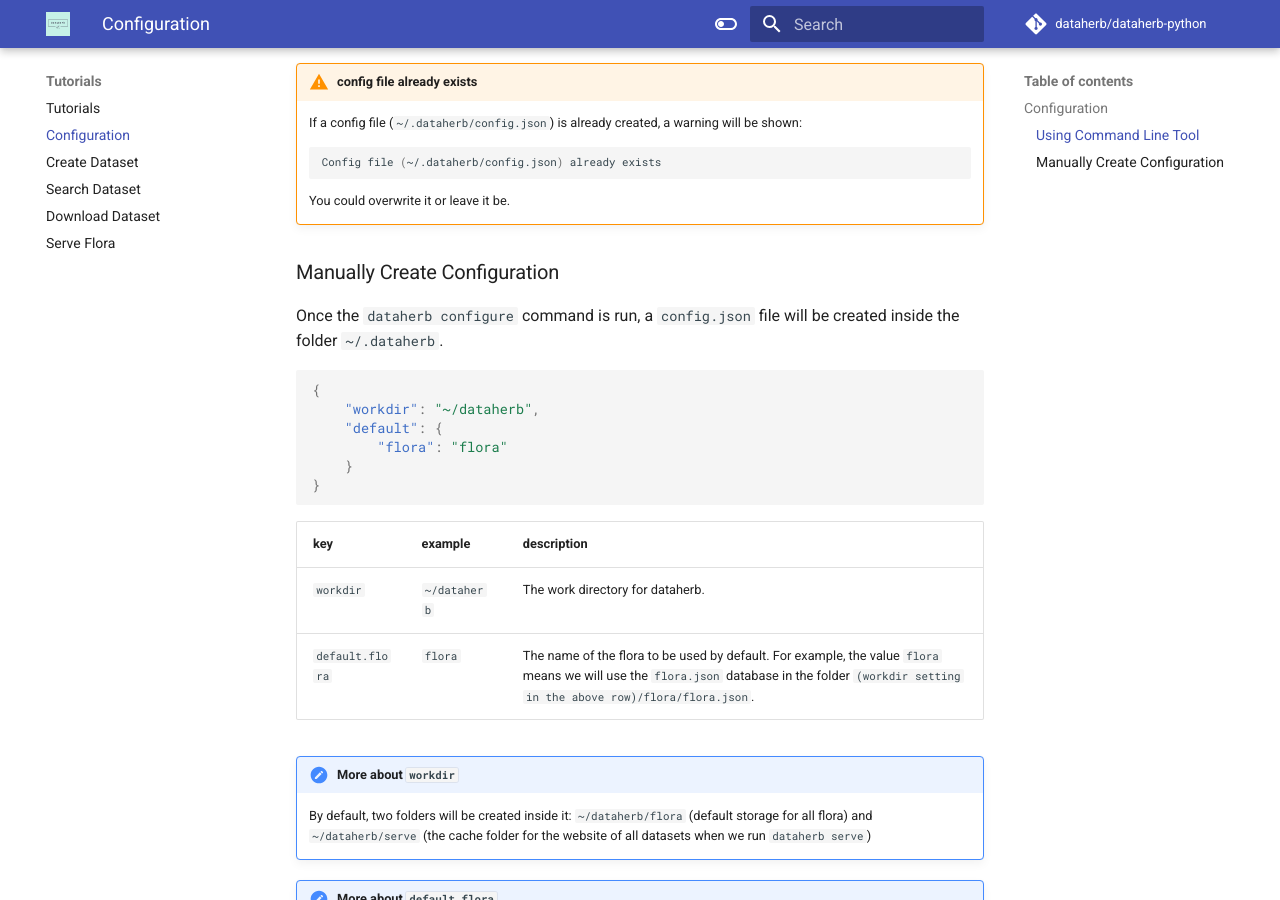
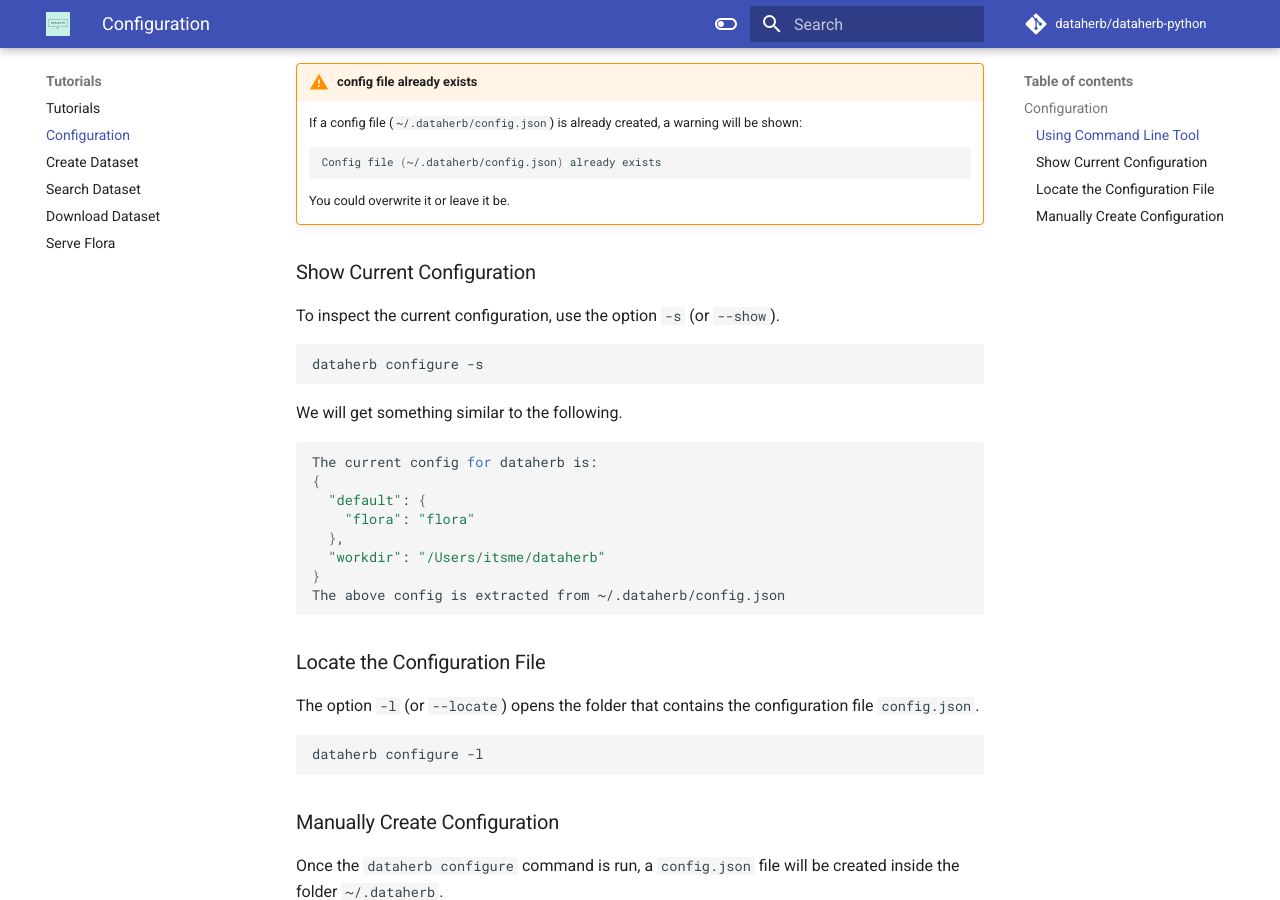
Before and after one commit to DataHerb/dataherb-python, an MkDocs documentation site: the page built from docs/tutorials/configuration/index.md, in a window 1280 px wide and 900 px high, scrolled down 563 px. Built offline with MkDocs 1.6.1 and Material for MkDocs 9.7.7, drawn with Linux system fonts in a browser that asks for light colours; comment, search, counter and statistics services are not loaded.

Commit message:
documentation for showing config and locating the config

````diff
--- a/docs/tutorials/configuration/index.md
+++ b/docs/tutorials/configuration/index.md
@@ -29,6 +29,35 @@
     You could overwrite it or leave it be.
 
 
+### Show Current Configuration
+
+To inspect the current configuration, use the option `-s` (or `--show`).
+
+```bash
+dataherb configure -s
+```
+
+We will get something similar to the following.
+
+```bash
+The current config for dataherb is:
+{
+  "default": {
+    "flora": "flora"
+  },
+  "workdir": "/Users/itsme/dataherb"
+}
+The above config is extracted from ~/.dataherb/config.json
+```
+
+### Locate the Configuration File
+
+The option `-l` (or `--locate`) opens the folder that contains the configuration file `config.json`.
+
+```bash
+dataherb configure -l
+```
+
 
 ### Manually Create Configuration
 
````
